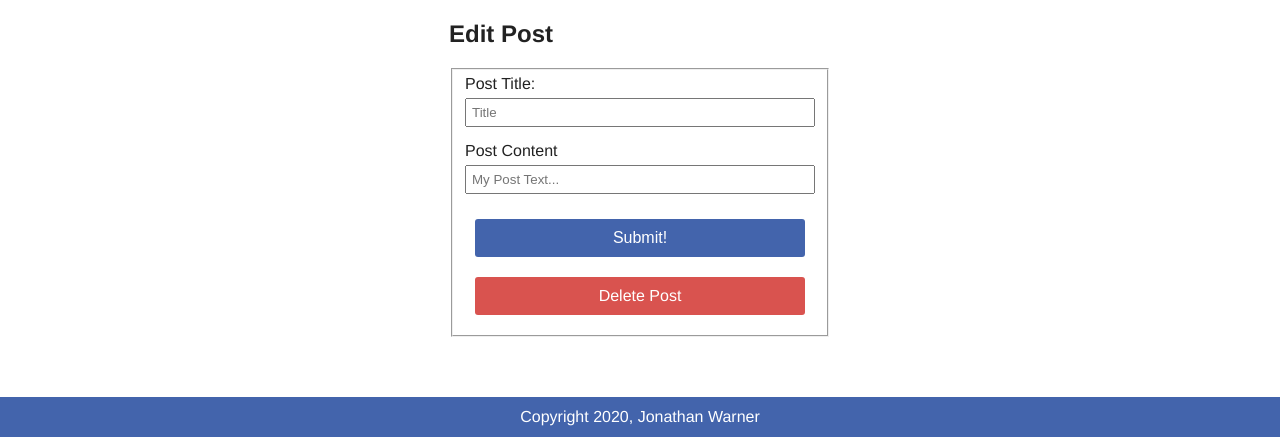
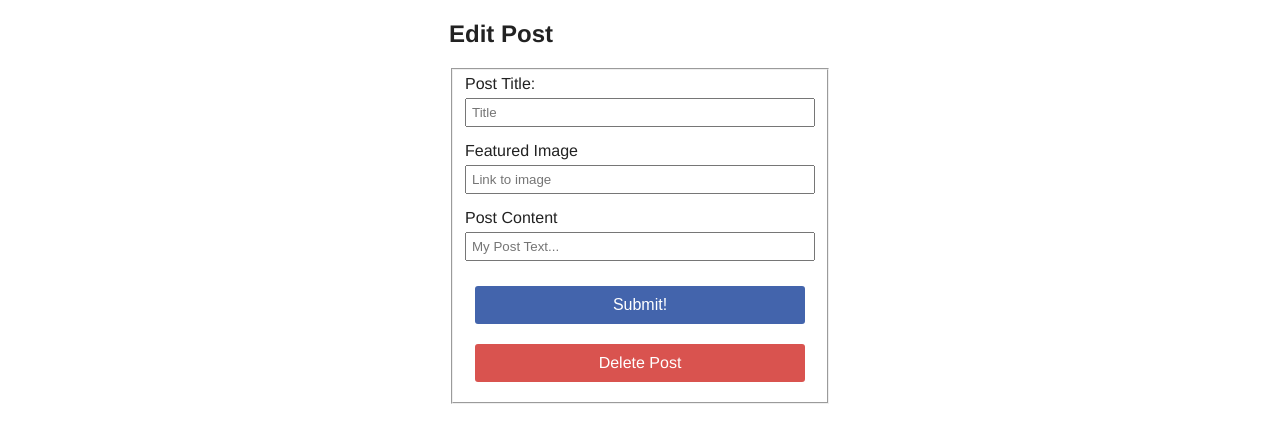
Before and after one commit to jewarner57/MakeOverflow, a Flask app: template templates/edit-post.html in a window 1280 px wide. Shown: the part 40-484 px from the top of the page. Run offline with Flask 2, Linux system fonts and the light colour scheme; the template is opened without the code that fills it, so the values that code supplies are empty; some libraries are stand-ins or nearby versions.

Commit message:
feat added featured image to posts

```diff
--- a/app.py
+++ b/app.py
@@ -229,10 +229,12 @@
     if request.method == 'POST':
         title = request.form.get("title")
         content = request.form.get("content")
+        featured_image = request.form.get("featured-image")
 
         post = {
             "title": title,
             "content": content,
+            "featuredImage": featured_image,
             "authorId": current_user.id,
             "authorName": current_user.name,
             "date_created": datetime.now()
@@ -277,6 +279,7 @@
 
         title = request.form.get("title")
         content = request.form.get("content")
+        featuredImage = request.form.get("featured-image")
 
         mongo.db.posts.update_one({
             '_id': ObjectId(post_id)
@@ -284,6 +287,7 @@
             {
             '$set': {
                 'title': title,
+                'featuredImage': featuredImage,
                 'content': content
             }
         })
--- a/templates/create-post.html
+++ b/templates/create-post.html
@@ -8,6 +8,9 @@
             <div class="form_container">
                 <label for="name">Post Title:</label>
                 <input type="text" id="title" name="title" value="" placeholder="Title" required="true">
+
+                <label for="featured-image">Featured Image</label>
+                <input type="url" id="featured-image" name="featured-image" value="" placeholder="Link to image">
 
                 <label for="content">Post Content</label>
                 <input type="text" id="content" name="content" value="" placeholder="My Post Text..." required="true">
--- a/templates/edit-post.html
+++ b/templates/edit-post.html
@@ -8,6 +8,10 @@
             <div class="form_container">
                 <label for="name">Post Title:</label>
                 <input type="text" id="title" name="title" value="{{post.title}}" placeholder="Title" required="true">
+
+                <label for="featured-image">Featured Image</label>
+                <input type="url" id="featured-image" name="featured-image" value="{{post.featuredImage}}"
+                    placeholder="Link to image">
 
                 <label for="content">Post Content</label>
                 <input type="text" id="content" name="content" value="{{post.content}}" placeholder="My Post Text..."
--- a/templates/view-post.html
+++ b/templates/view-post.html
@@ -3,6 +3,9 @@
 
 <section>
     <h1>{{post.title}}</h1>
+
+    <img src="{{post.featuredImage}}">
+
     <h3>
         {{post.content}}
     </h3>
@@ -18,6 +21,4 @@
     {% endif %}
 </section>
 
-
-
 {% endblock content %}
```
